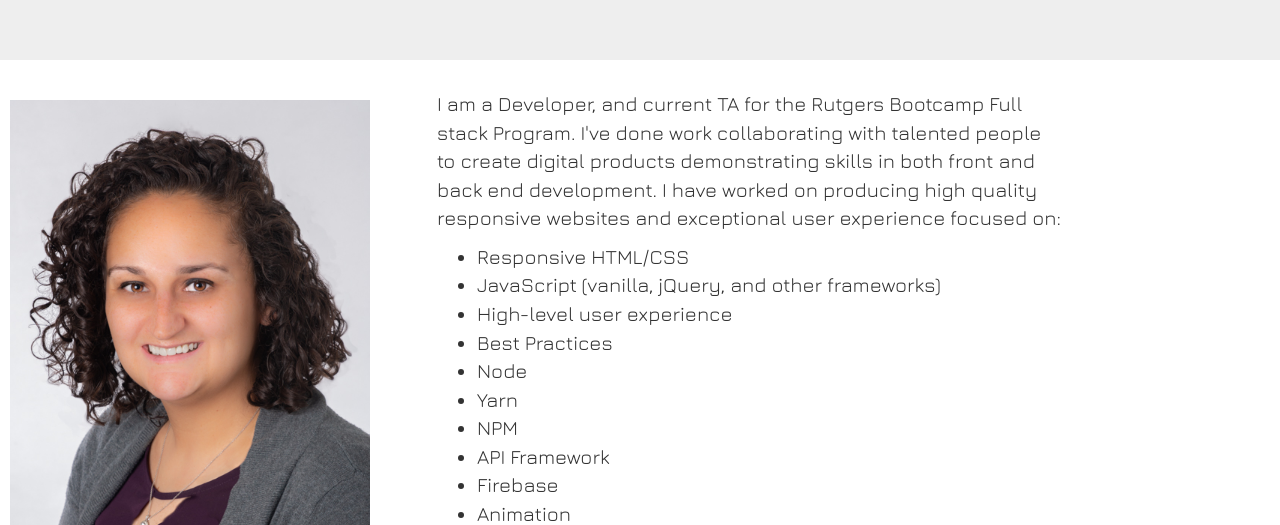
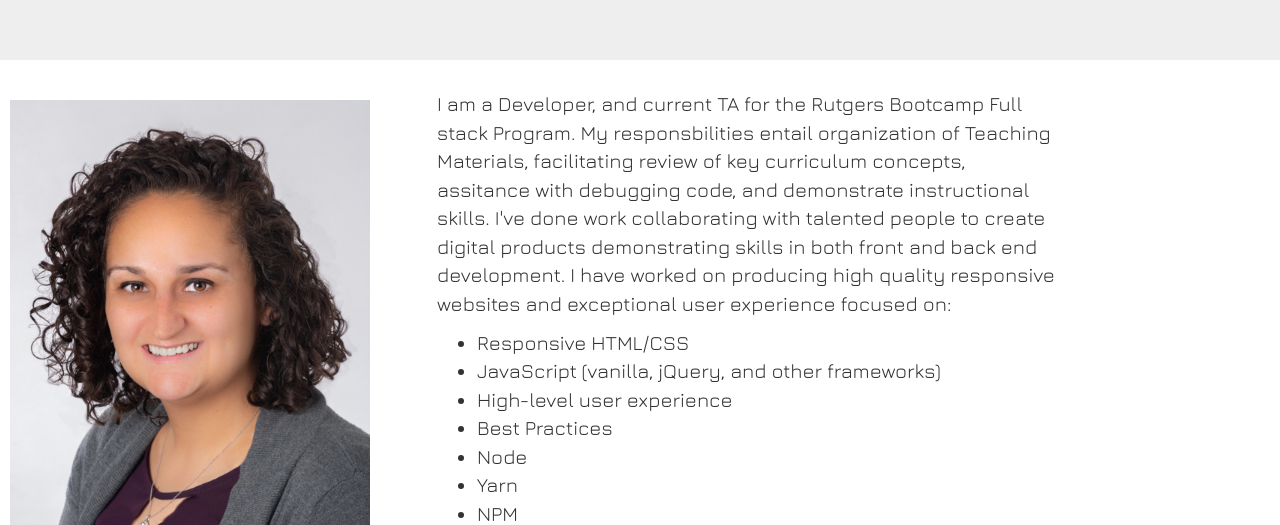
Before and after one commit to KristenDLR/updatedPortfolio, a plain HTML site: page index.html in a window 1280 px wide. Shown: the part 271-796 px from the top of the page. Drawn offline with nearby package versions, Linux system fonts and the light colour scheme.

Commit message:
update bio

```diff
--- a/index.html
+++ b/index.html
@@ -78,10 +78,13 @@
       <div class="col-8 col-md-6 col-sm-12" data-aos="flip-up">
         <p>
           I am a Developer, and current TA for the Rutgers Bootcamp Full stack
-          Program. I've done work collaborating with talented people to create
-          digital products demonstrating skills in both front and back end
-          development. I have worked on producing high quality responsive
-          websites and exceptional user experience focused on:
+          Program. My responsbilities entail organization of Teaching Materials,
+          facilitating review of key curriculum concepts, assitance with
+          debugging code, and demonstrate instructional skills. I've done work
+          collaborating with talented people to create digital products
+          demonstrating skills in both front and back end development. I have
+          worked on producing high quality responsive websites and exceptional
+          user experience focused on:
         </p>
         <ul>
           <li>Responsive HTML/CSS</li>
```
